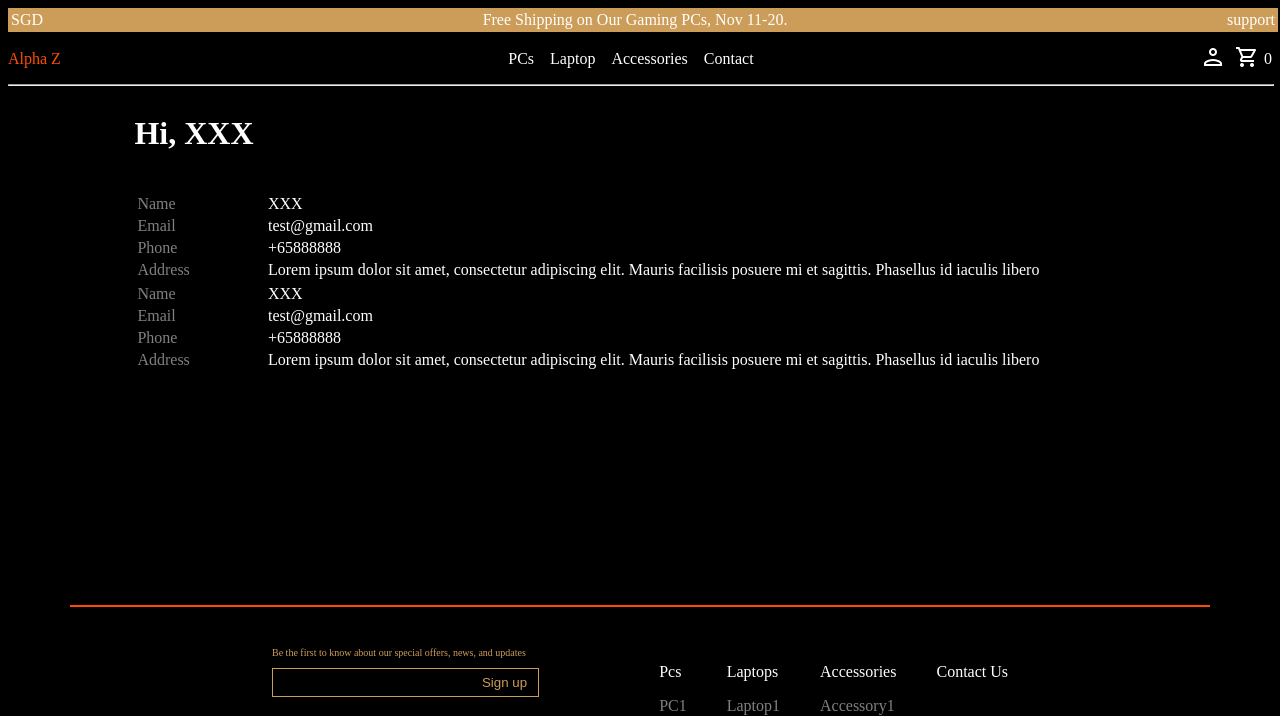
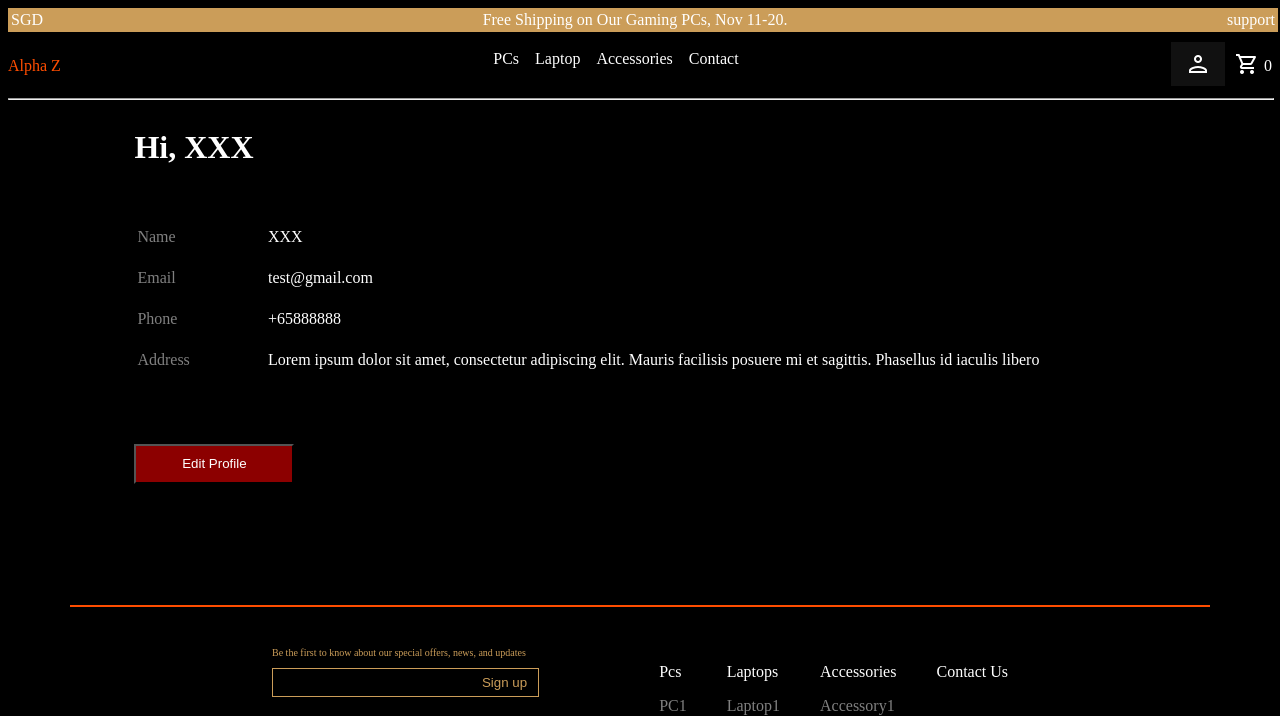
Before and after one commit to Grendel99z/Alpha-Z, a PHP site: page /profile.html in a window 1280 px wide. Shown: the top 716 px of the page. Run offline with PHP 8.4, Linux system fonts and the light colour scheme.

Commit message:
configure profile and sidepanel page

```diff
--- a/profile.css
+++ b/profile.css
@@ -1,14 +1,35 @@
-#body{
-    width: 80%;
-    margin-left: auto;
-    margin-right: auto
+#body {
+	width: 80%;
+	margin-left: auto;
+	margin-right: auto;
 }
 
-#body table{
-    width: 100%;
+#body table {
+	width: 100%;
 }
 
-#body td:nth-child(1){
-    color: grey;
-    padding-right: 60px;
+#body td:nth-child(1) {
+	color: grey;
+	padding-right: 60px;
 }
+
+#body tr td {
+	padding-top: 20px;
+}
+
+#body form button {
+	width: 160px;
+	height: 40px;
+	align-items: center;
+}
+
+#update_profile_button,
+#cancel_profile_button {
+	background-color: #8c0000;
+	color: white;
+}
+
+#save_profile_button {
+	background-color: #006c8e;
+	color: white;
+}
--- a/profile.html
+++ b/profile.html
@@ -2,175 +2,68 @@
 <html>
 	<head>
 		<title>Alpha Z template</title>
-    <link rel="stylesheet" type="text/css" href="style.css">
-    <link rel="stylesheet" type="text/css" href="profile.css">
+		<link rel="stylesheet" type="text/css" href="style.css" />
+		<link rel="stylesheet" type="text/css" href="profile.css" />
 	</head>
 	<body>
-    <div class = "wrapper">
-        <div class = "header">
-            <div class = "promotion">
-                <div id = "currency">
-                    SGD
-                </div>
-                <div id = "promo-info">
-                    Free Shipping on Our Gaming PCs, Nov 11-20.
-                </div>
-                <div id = "support">
-                    support
-                </div>
-            </div>
-            <div class = "navbar">
-                <div id = "logo">
-                    Alpha Z
-                </div>
-                <nav>
-                    <ul>
-                        <li><a href="#">PCs</a></li>
-                        <li><a href="#">Laptop</a></li>
-                        <li><a href="#">Accessories</a></li>
-                        <li><a href="#">Contact</a></li>
-                    </ul>
-                </nav>
-                <div class = "right-nav">
-                    <div id="profile-logo">
-                        <img src="assets/profile.png">
-                    </div>
-                    <div id = "cart">
-                        <div id = "cart-logo">
-                            <img src="assets/cart.png">
-                        </div>
-                        <div id = "cart-content">
-                            0
-                        </div>
-                    </div>
-                </div>
-            </div>
-            <hr>
-        </div>
-        <div id = "body">
+		<div class="wrapper">
+			<div id="header"></div>
+			<div id="defaultSidePane"></div>
+			<div id="body">
 				<h1 id="profile_title">Hi, XXX</h1>
-            <br>
+				<br />
+				<form method="post" action="update_profile.php">
 					<table>
 						<tr>
-                    <td>
-                        Name
-                    </td>
-                    <td>
-                        XXX
-                    </td>
+							<td>Name</td>
+							<td class="editspace">XXX</td>
 						</tr>
 						<tr>
-                    <td>
-                     Email
-                    </td>
-                    <td>
-                        test@gmail.com
-                    </td>
+							<td>Email</td>
+							<td class="editspace">test@gmail.com</td>
 						</tr>
 						<tr>
-                    <td>
-                        Phone
-                    </td>
-                    <td>
-                        +65888888
-                    </td>
+							<td>Phone</td>
+							<td class="editspace">+65888888</td>
 						</tr>
 						<tr>
-                    <td>
-                        Address
-                    </td>
-                    <td>
-                        Lorem ipsum dolor sit amet, consectetur adipiscing elit. Mauris facilisis posuere mi et sagittis. Phasellus id iaculis libero
+							<td>Address</td>
+							<td class="editspace">
+								Lorem ipsum dolor sit amet, consectetur adipiscing elit. Mauris
+								facilisis posuere mi et sagittis. Phasellus id iaculis libero
 							</td>
 						</tr>
 					</table>
-            <table>
-                <tr>
-                    <td>
-                        Name
-                    </td>
-                    <td>
-                        XXX
-                    </td>
-                </tr>
-                <tr>
-                    <td>
-                     Email
-                    </td>
-                    <td>
-                        test@gmail.com
-                    </td>
-                </tr>
-                <tr>
-                    <td>
-                        Phone
-                    </td>
-                    <td>
-                        +65888888
-                    </td>
-                </tr>
-                <tr>
-                    <td>
-                        Address
-                    </td>
-                    <td>
-                        Lorem ipsum dolor sit amet, consectetur adipiscing elit. Mauris facilisis posuere mi et sagittis. Phasellus id iaculis libero
-                    </td>
-                </tr>
-            </table>
-        </div>
-        <footer>
-            <hr>
-            <div class = "footer-content">
-                <div class = "email-subscription">
-                    <div id = "es-information">
-                        Be the first to know about our special offers, news, and updates
-                    </div>
-                    <div id = "input">
-                        <form>
-                            <input type="email" id="email-input">
-                            <button type="submit" id="email-button">Sign up</button>
+					<br />
+					<br />
+					<br />
+					<br />
+					<button
+						id="update_profile_button"
+						type="button"
+						onClick="makeEditable()"
+					>
+						Edit Profile
+					</button>
+					<button id="save_profile_button" type="submit" style="display: none">
+						Save Profile
+					</button>
+					<button
+						id="cancel_profile_button"
+						type="button"
+						onClick="makeUneditable()"
+						style="display: none"
+					>
+						Cancel
+					</button>
 				</form>
 			</div>
-                    <div id = "es-title">
-                        <h2>Sign up for our newsletter</h2>
-                    </div>
-                </div>
-                <div id = "footer-column">
-                    <div id = "fc-pc">
-                        <p>Pcs</p>
-                        <ul>
-                            <li>PC1</li>
-                            <li>PC2</li>
-                            <li>PC3</li>
-                        </ul>
-                    </div>
-                    <div id = "fc-laptop">
-                        <p>Laptops</p>
-                        <ul>
-                            <li>Laptop1</li>
-                            <li>Laptop2</li>
-                            <li>Laptop3</li>
-                        </ul>
-                    </div>
-                    <div id = "fc-accessories">
-                            <p>Accessories</p>
-                            <ul>
-                                <li>Accessory1</li>
-                                <li>Accessory2</li>
-                                <li>Accessory3</li>
-                            </ul>
-                    </div>
-                    <div id = "fc-contactus">
-                        <p>Contact Us</p>
-                    </div>
-                </div>
-            </div>
-            <div id = "copyright">
-                Copyright &copy; 2023 Alpha Z. All rights reserved.
-            </div>
-        </footer>
+			<div id="footer"></div>
 		</div>
 	</body>
-  </body>
+	<script src="sidePane.js"></script>
+	<script src="header.js"></script>
+	<script src="LogInSidePane.js"></script>
+	<script src="footer.js"></script>
+	<script src="profile.js"></script>
 </html>
--- a/style.css
+++ b/style.css
@@ -3,9 +3,9 @@ body {
 	color: white;
 }
 
-.wrapper{
-    min-height:100vh;
-    display:flex;
+.wrapper {
+	min-height: 100vh;
+	display: flex;
 	flex-direction: column;
 }
 
@@ -14,27 +14,28 @@ body {
 	flex-direction: column;
 }
 
-.promotion{
+.promotion {
 	display: flex;
 	flex-direction: row;
 	justify-content: space-between;
 	padding: 3px;
-    width:100%;
+	width: 100%;
 	background-color: #cb9d59;
 }
 
 .navbar {
-    display:flex;
+	display: flex;
 	flex-direction: row;
 	justify-content: space-between;
-    padding-top: 10px
+	padding-top: 10px;
 }
 
-.navbar #logo, .navbar .right-nav {
+.navbar #logo,
+.navbar .right-nav {
 	align-self: center;
 }
 
-nav ul{
+nav ul {
 	list-style-type: none;
 	margin: 0;
 	padding: 0;
@@ -44,61 +45,61 @@ nav ul li {
 	float: left;
 }
 
-nav ul li a{
+nav ul li a {
 	display: block;
 	padding: 8px;
 	color: white;
 	text-decoration: none;
 }
 
-nav ul li a:hover{
-    border-bottom: solid #FF4D00;
+nav ul li a:hover {
+	border-bottom: solid #ff4d00;
 }
 
-.right-nav{
-    display:flex;
+.right-nav {
+	display: flex;
 	flex-direction: row;
 	justify-content: space-between;
-    gap: 10px
+	gap: 10px;
 }
 
-.right-nav #profile-logo img, .right-nav #cart img{
+.right-nav #profile-logo img,
+.right-nav #cart img {
 	width: 24px;
 	height: 24px;
 	flex-shrink: 0;
 }
 
-.right-nav #cart{
-    display:flex;
+.right-nav #cart {
+	display: flex;
 	flex-direction: row;
 	justify-content: space-between;
 	align-items: center;
-    gap:5px;
+	gap: 5px;
 }
 
-
 .navbar #logo {
-    color: #FF4D00;
+	color: #ff4d00;
 }
 
-.header hr{
+.header hr {
 	width: 100%;
 }
 
-#body{
+#body {
 	flex: 1;
 }
 
 footer {
-    background-color:black;
-    display:block flex;
+	background-color: black;
+	display: block flex;
 	flex-direction: column;
 	gap: 20px;
 	bottom: 0;
 	width: 100%;
 }
 
-footer .footer-content{
+footer .footer-content {
 	display: flex;
 	flex-direction: row;
 	justify-content: space-around;
@@ -106,51 +107,51 @@ footer .footer-content{
 	align-self: center;
 }
 
-footer hr{
-    border: 1px solid #FF4D00;
+footer hr {
+	border: 1px solid #ff4d00;
 	width: 90%;
 	margin-bottom: 20px;
 }
 
 footer .footer-content .email-subscription {
-    color:#cb9d59;
+	color: #cb9d59;
 }
 
-footer .footer-content .email-subscription #es-information{
-    font-size:x-small;
+footer .footer-content .email-subscription #es-information {
+	font-size: x-small;
 	margin-bottom: 10px;
 }
 
-footer .footer-content .email-subscription #input{
-    border:1px solid #cb9d59;
+footer .footer-content .email-subscription #input {
+	border: 1px solid #cb9d59;
 }
 
-footer .footer-content .email-subscription #input form{
+footer .footer-content .email-subscription #input form {
 	display: flex;
 	flex-direction: row;
 	justify-content: space-between;
-    padding:5px;
+	padding: 5px;
 }
 
-footer .footer-content .email-subscription #input #email-input{
+footer .footer-content .email-subscription #input #email-input {
 	background-color: black;
-    width:max-content;
-    color:white;
+	width: max-content;
+	color: white;
 	border: 0px;
 	flex-grow: 4;
 }
 
-footer .footer-content .email-subscription #input #email-input:focus{
+footer .footer-content .email-subscription #input #email-input:focus {
 	outline: none !important;
 }
 
-footer .footer-content .email-subscription #input #email-button{
+footer .footer-content .email-subscription #input #email-button {
 	background-color: black;
 	color: #cb9d59;
-    border:0px;
+	border: 0px;
 }
 
-footer #footer-column{
+footer #footer-column {
 	display: flex;
 	flex-direction: row;
 	justify-content: space-between;
@@ -158,24 +159,25 @@ footer #footer-column{
 	flex-grow: 2;
 }
 
-footer #footer-column ul{
+footer #footer-column ul {
 	color: grey;
 	list-style-type: none;
 	margin: 0;
 	padding: 0;
-
 }
 
-#copyright{
+#copyright {
 	display: flex;
 	justify-content: center;
 	align-content: center;
 	padding: 3px;
-    width:100%;
+	width: 100%;
 	background-color: #cb9d59;
 }
 
-.sidepanel  {
+.sidepanel {
+	display: flex;
+	flex-direction: column;
 	width: 0;
 	position: fixed;
 	z-index: 1;
@@ -185,27 +187,102 @@ footer #footer-column ul{
 	background-color: #111;
 	overflow-x: hidden;
 	transition: 0.5s;
-    padding-top: 60px;
+	padding-top: 20px;
 }
 
-  .sidepanel a {
-    padding: 8px 8px 8px 32px;
-    text-decoration: none;
-    font-size: 25px;
-    color: #818181;
-    display: block;
-    transition: 0.3s;
+.sidepanel hr {
+	width: 100%;
 }
 
-  .sidepanel a:hover {
-    color: #f1f1f1;
+.sidepanel form {
+	padding-left: 16px;
+	padding-right: 16px;
+	display: flex;
+	flex-direction: column;
+	align-items: center;
+}
+
+.sidepanel form input,
+.sidepanel form textarea {
+	background-color: black;
+	padding-left: 8px;
+	margin-top: 8px;
+	width: 100%;
+	color: white;
+	border: 2px;
+	border-color: white;
+}
+
+.sidepanel form input {
+	height: 30px;
+}
+
+.sidepanel form textarea {
+	max-width: 100%;
+	min-width: 100%;
+	min-height: 80px;
+}
+
+.sidepanel form button {
+	padding-left: 8px;
+	margin-top: 8px;
+	width: 100%;
+	height: 30px;
+	color: white;
+}
+
+.sidepanel form #login-button {
+	background-color: #8c0000;
+}
+
+.sidepanel form #signup-button {
+	background-color: #006c8e;
+}
+
+.sidepanel #SPHeader {
+	top: 0;
+	display: flex;
+	flex-direction: row;
+}
+
+.sidepanel #SPHeader h2 {
+	padding: 0px 8px 8px 32px;
+	position: inherit;
+}
+
+.sidepanel h3 {
+	padding-left: 8px;
 }
 
 .sidepanel .closebtn {
 	position: absolute;
-    top: 0;
 	right: 25px;
 	font-size: 36px;
+}
+
+.sidepanel .panelDiv {
+	width: 80%;
+	align-self: center;
+}
+
+.sidepanel .panelDiv .panelNav {
+	display: flex;
+	flex-direction: row;
+	align-items: center;
+	justify-content: space-between;
+	gap: 10px;
+}
+
+.sidepanel .panelDiv .panelNav img {
+	width: 20px;
+}
+
+.sidepanel .panelDiv .panelNav p {
+	flex-grow: 3;
+}
+
+.sidepanel .panelDiv .panelLine {
+	border: 0.5px solid grey;
 }
 
 .openbtn {
@@ -218,5 +295,9 @@ footer #footer-column ul{
 }
 
 .openbtn:hover {
-    background-color:#444;
+	background-color: #444;
 }
+
+.closebtn:hover {
+	color: #444;
+}
--- a/template.html
+++ b/template.html
@@ -6,10 +6,10 @@
 	</head>
 
 	<body>
-    <div class = "wrapper">
+		<div class="wrapper">
 			<div id="header"></div>
-        <div id="sidePane"></div>
-        <div id = "body">
+			<div id="defaultSidePane"></div>
+			<div id="body">
 				<!--
                 code of other pages starts here
             -->
```
Also changed, not shown: LogInSidePane.js (+65 -8 lines), profile.js (added, +30 -0 lines), sidePane.js (+13 -3 lines), assets/logOut.png (added), 2 other files. Lines whose indentation alone changed are shown as unchanged.
